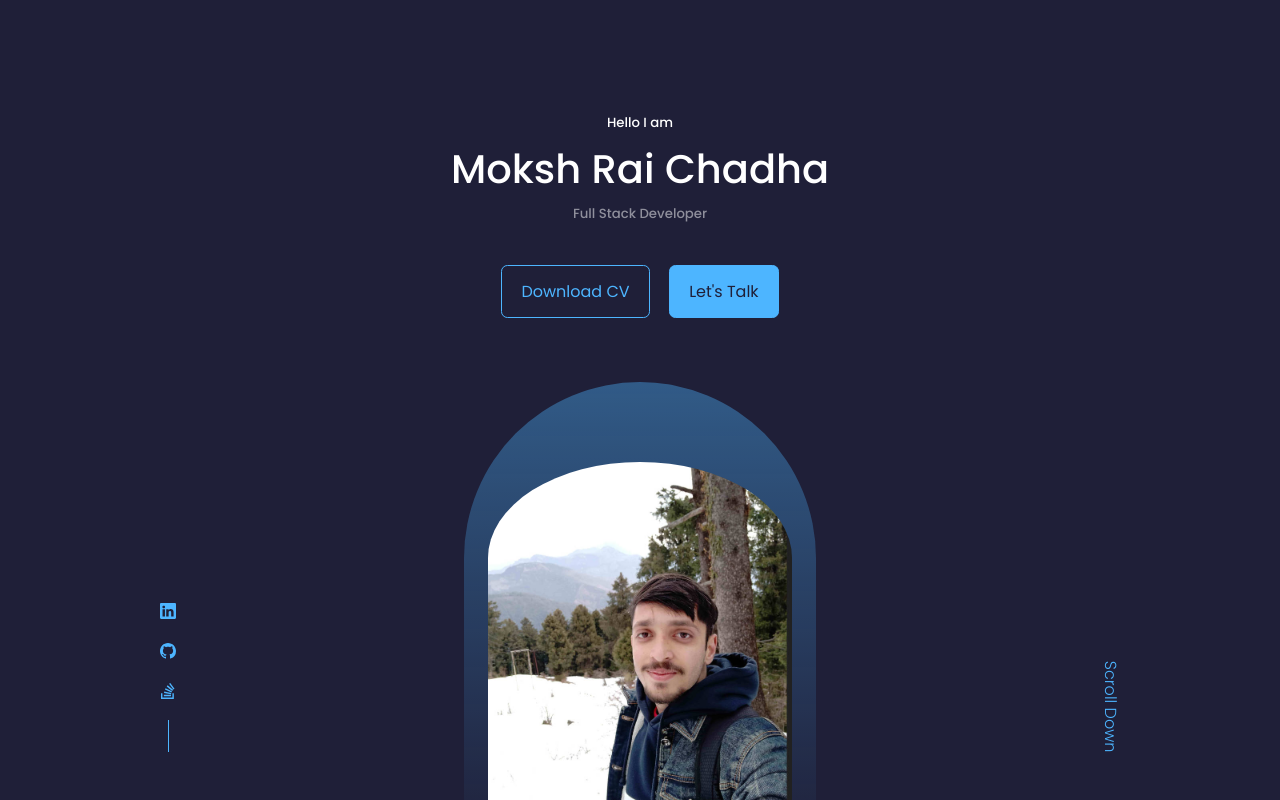
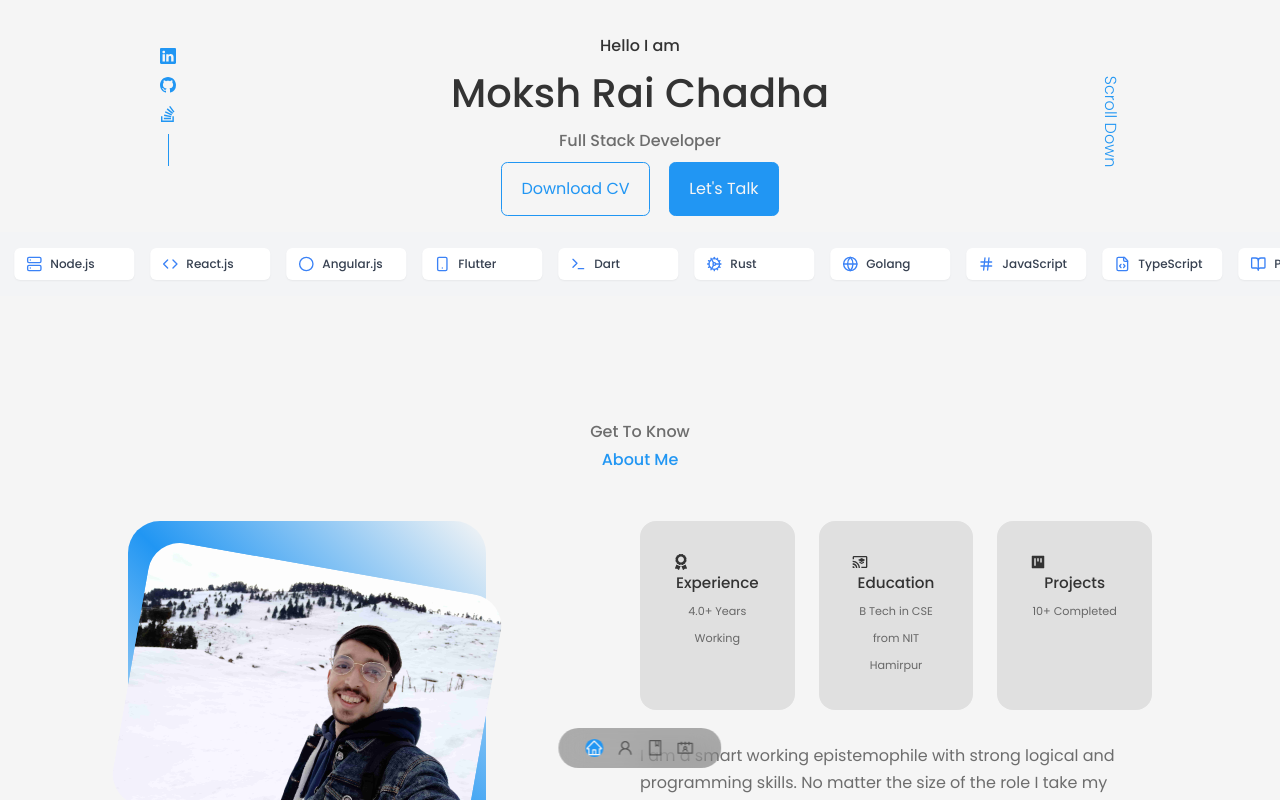
Before and after one commit to mokshchadha/react-portfolio, a React (Create React App) app: page / in a window 1280 px wide. Shown: the top 800 px of the page. Built offline with nearby package versions, Linux system fonts and the light colour scheme.

Commit message:
theme updates and package upgrade and slider added

```diff
--- a/public/index.html
+++ b/public/index.html
@@ -13,7 +13,7 @@
   <meta name="theme-color" content="#000000" />
   <meta name="description" content="Moksh Chadha Portfolio website" />
   <link rel="apple-touch-icon" href="%PUBLIC_URL%/logo192.png" />
-
+  <script src="https://cdn.tailwindcss.com"></script>
   <link rel="manifest" href="%PUBLIC_URL%/manifest.json" />
 
   <title>Moksh Chadha</title>
--- a/src/App.jsx
+++ b/src/App.jsx
@@ -1,47 +1,28 @@
-import React, { useEffect } from "react";
+import React from "react";
 
 import Header from "./components/header/Header";
 import About from "./components/about/About";
 import Experience from "./components/experience/Experience";
 import Nav from "./components/nav/Nav";
 import Portfolio from "./components/portfolio/Portfolio";
-//import Services from "./components/services/Services";
-//import Testimonials from "./components/testimonials/Testimonials";
 import Footer from "./components/footer/Footer";
-import Contact from "./components/contact/Contact";
+import SkillSlider from "./components/skills/SkillSlider.jsx"
 
 export const App = () => {
-  useEffect(() => {
-    setUpListeners();
-    return;
-  }, []);
-
   return (
     <div>
       <Header />
+      <SkillSlider/>
       <Nav />
       <About />
       <Experience />
       {/* <Services /> */}
       <Portfolio />
       {/* <Testimonials /> */}
-      <Contact />
+      {/* <Contact /> */}
       <Footer />
     </div>
   );
 };
 
 export default App;
-
-function setUpListeners() {
-  console.log("listener set up ");
-  const obesrver = new IntersectionObserver((entries) => {
-    entries.forEach((entry) => {
-      if (entry.isIntersecting) {
-        entry.target.classList.add("show");
-      } else entry.target.classList.remove("show");
-    });
-  });
-  const hiddenElements = document.querySelectorAll(".hidden");
-  hiddenElements.forEach((e) => obesrver.observe(e));
-}
--- a/src/components/about/About.jsx
+++ b/src/components/about/About.jsx
@@ -8,7 +8,7 @@ import { AiFillProject } from "react-icons/ai";
 
 export const About = () => {
   return (
-    <section id="about" className="hidden">
+    <section id="about">
       <h5>Get To Know</h5>
       <h2>About Me</h2>
       <div className="conatiner about__container">
--- a/src/components/contact/EmailForm.jsx
+++ b/src/components/contact/EmailForm.jsx
@@ -1,14 +1,14 @@
 import React, { useRef } from "react";
-import emailjs from "emailjs-com";
+// import emailjs from "emailjs-com";
 
 /*
 My Default Template
 Template ID:
 */
 
-const TEMPLATE_ID = "template_lnbrefj";
-const SERVICE_ID = "service_vwhf1mf";
-const PUBLIC_KEY = "Xsbv8CzeDvcb8o-B2";
+// const TEMPLATE_ID = "template_lnbrefj";
+// const SERVICE_ID = "service_vwhf1mf";
+// const PUBLIC_KEY = "Xsbv8CzeDvcb8o-B2";
 
 export const EmailForm = () => {
   const form = useRef();
@@ -16,16 +16,16 @@ export const EmailForm = () => {
   const sendEmail = (e) => {
     e.preventDefault();
 
-    emailjs.sendForm(SERVICE_ID, TEMPLATE_ID, form.current, PUBLIC_KEY).then(
-      (result) => {
-        console.log(result.text);
-      },
-      (error) => {
-        console.log(error.text);
-      }
-    );
-    alert("Your message was sent, successfully");
-    e.target.reset();
+    // emailjs.sendForm(SERVICE_ID, TEMPLATE_ID, form.current, PUBLIC_KEY).then(
+    //   (result) => {
+    //     console.log(result.text);
+    //   },
+    //   (error) => {
+    //     console.log(error.text);
+    //   }
+    // );
+    // alert("Your message was sent, successfully");
+    // e.target.reset();
   };
 
   return (
--- a/src/components/experience/Experience.jsx
+++ b/src/components/experience/Experience.jsx
@@ -6,7 +6,7 @@ import { PROFICIENCY } from "./constants";
 
 export const Experience = () => {
   return (
-    <section id="experience" className="hidden">
+    <section id="experience">
       <h5>What Skills I have</h5>
       <h2>My Experience</h2>
 
--- a/src/components/header/Header.jsx
+++ b/src/components/header/Header.jsx
@@ -1,13 +1,11 @@
 import React from "react";
 import "./header.css";
-import ME from "../../assets/me3.jpeg";
 
 import CTA from "./CTA";
 import HeaderSocials from "./HeaderSocials";
 
 export const Header = () => {
   return (
-    <header>
     <div className="container header__container" style={{ zIndex: 500 }}>
       <h5>Hello I am</h5>
       <h1>Moksh Rai Chadha</h1>
@@ -17,9 +15,7 @@ export const Header = () => {
       <a href="#contact" className="scroll__down">
         Scroll Down
       </a>
-        <img src={ME} alt="smart coder boii" className="me" />
     </div>
-    </header>
   );
 };
 
--- a/src/components/header/header.css
+++ b/src/components/header/header.css
@@ -1,19 +1,20 @@
 header {
-    height: 100vh;
-    padding-top: 7rem;
+    height: 50vh;
+    padding-top: 3rem;
     overflow: hidden;
 }
 
 .header__container {
     text-align: center;
-    height: 100%;
     position: relative;
+    margin-top: 2rem;
+    margin-bottom: 1rem;
 }
 
 /*CTA*/
 
 .cta {
-    margin-top: 2.5rem;
+    margin-top: 0.5rem;
     display: flex;
     gap: 1.2em;
     justify-content: center;
@@ -27,6 +28,7 @@ header {
     align-items: center;
     gap: 0.8rem;
     position: absolute;
+    top:1rem;
     left: 0;
     bottom: 3rem;
 }
@@ -39,21 +41,7 @@ header {
 
 }
 
-/*Image*/
 
-.me {
-    background: linear-gradient(var(--color-primary-variant), transparent);
-    width: 22rem;
-    height: 30rem;
-    position: absolute;
-    left : calc(50% - 11rem);
-    margin-top: 4rem;
-    display: flex;
-    justify-content: center;
-    border-radius: 12rem 12rem 0 0;
-    overflow: hidden;
-    padding: 5rem 1.5rem 1.5rem 1.5rem;
-}
 
 /*Scroll Down*/
 
--- a/src/components/portfolio/Portfolio.jsx
+++ b/src/components/portfolio/Portfolio.jsx
@@ -5,7 +5,7 @@ import Project from "./Project";
 
 export const Portfolio = () => {
   return (
-    <section id="portfolio" className="hidden">
+    <section id="portfolio">
       <h5>My Recent Work</h5>
       <h2>Portfolio</h2>
 
--- /dev/null
+++ b/src/components/skills/SkillSlider.jsx
@@ -0,0 +1,68 @@
+import React from 'react';
+import {
+  Database,
+  Server,
+  Code,
+  Circle,
+  Smartphone,
+  Terminal,
+  Cog,
+  Globe,
+  Hash,
+  FileCode,
+  BookOpen
+} from 'lucide-react';
+
+const SkillsSlider = () => {
+  const skills = [
+    { name: 'MongoDB', icon: <Database className="w-4 h-4" /> },
+    { name: 'Node.js', icon: <Server className="w-4 h-4" /> },
+    { name: 'React.js', icon: <Code className="w-4 h-4" /> },
+    { name: 'Angular.js', icon: <Circle className="w-4 h-4" /> },
+    { name: 'Flutter', icon: <Smartphone className="w-4 h-4" /> },
+    { name: 'Dart', icon: <Terminal className="w-4 h-4" /> },
+    { name: 'Rust', icon: <Cog className="w-4 h-4" /> },
+    { name: 'Golang', icon: <Globe className="w-4 h-4" /> },
+    { name: 'JavaScript', icon: <Hash className="w-4 h-4" /> },
+    { name: 'TypeScript', icon: <FileCode className="w-4 h-4" /> },
+    { name: 'PostgreSQL', icon: <BookOpen className="w-4 h-4" /> }
+  ];
+
+  // Duplicate the skills array to create the infinite scroll effect
+  const duplicatedSkills = [...skills, ...skills];
+
+  return (
+    <div className="w-full overflow-hidden bg-gray-100 py-4">
+      <div className="relative">
+        <div className="flex animate-scroll">
+          {duplicatedSkills.map((skill, index) => (
+            <div
+              key={index}
+              className="flex flex-row items-center min-w-[120px] h-8 mx-2 px-3 bg-white rounded-md shadow-sm hover:shadow-md transition-shadow duration-300"
+            >
+              <div className="text-blue-500 mr-2">
+                {skill.icon}
+              </div>
+              <span className="text-xs font-medium text-gray-700">{skill.name}</span>
+            </div>
+          ))}
+        </div>
+      </div>
+      <style jsx>{`
+        @keyframes scroll {
+          0% {
+            transform: translateX(0);
+          }
+          100% {
+            transform: translateX(-50%);
+          }
+        }
+        .animate-scroll {
+          animation: scroll 30s linear infinite;
+        }
+      `}</style>
+    </div>
+  );
+};
+
+export default SkillsSlider;
--- a/src/index.css
+++ b/src/index.css
@@ -10,18 +10,29 @@
 }
 
 :root {
+    /* Light theme colors (default) */
+    --color-bg: #f5f5f5;
+    --color-bg-variant: #e0e0e0;
+    --color-primary: #2196f3;
+    --color-primary-variant: rgba(33, 150, 243, 0.4);
+    --color-white: #333;
+    --color-light: rgba(51, 51, 51, 0.7);
+
+    /* Container widths and transitions */
+    --container-width-lg: 75%;
+    --container-width-md: 86%;
+    --container-width-sm: 90%;
+    --transition: all 400ms ease;
+}
+
+/* Dark theme colors */
+:root.-dark {
     --color-bg: #1f1f38;
     --color-bg-variant: #2c2c6c;
     --color-primary: #4db5ff;
     --color-primary-variant: rgba(77, 181, 255, 0.4);
     --color-white: #fff;
     --color-light: rgba(255, 255, 255, 0.5);
-
-    --container-width-lg: 75%;
-    --container-width-md: 86%;
-    --container-width-sm: 90%;
-
-    --transition: all 400ms ease;
 }
 
 html {
@@ -119,22 +130,22 @@ img {
 }
 
 .hidden {
- opacity: 0;
- filter: blur(5px);
- transform:translateX(-100%);
- transition:  all 1.5s;
+    opacity: 0;
+    filter: blur(5px);
+    transform: translateX(-100%);
+    transition: all 1.5s;
 }
 
 .show {
- opacity: 1;
- filter: blur(0);
- transform:translateX(0%);
+    opacity: 1;
+    filter: blur(0);
+    transform: translateX(0%);
 }
 
 /*MEDIA QUERIES*/
 
-@media(prefers-reduced-motion){
-    .hidden{
+@media(prefers-reduced-motion) {
+    .hidden {
         transition: none;
     }
 }
@@ -149,7 +160,6 @@ img {
     }
 }
 
-
 @media screen and (max-width:600px) {
     .container {
         width: var(--container-width-sm)
```
Also changed, not shown: package.json (+25 -9 lines), 1 other file (tests, documents, lock files or other folders). Lines whose indentation alone changed are shown as unchanged.
